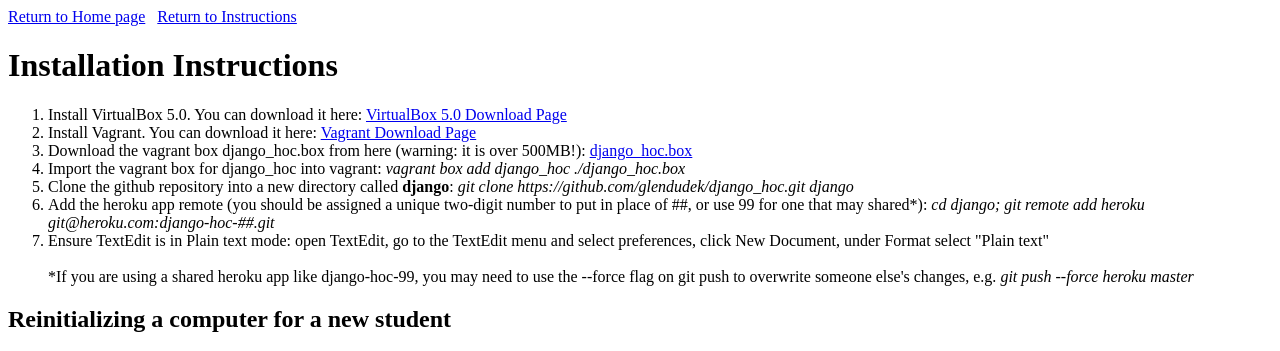
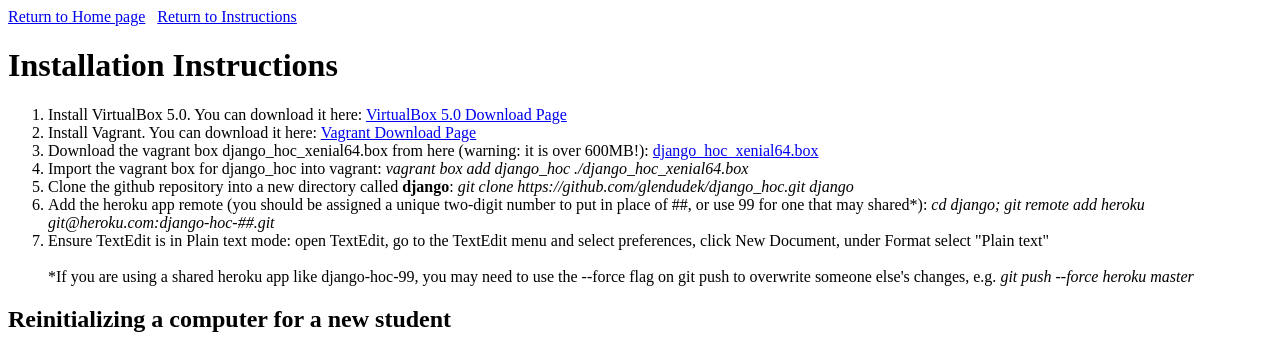
Before and after one commit to glendudek/django_hoc, a Django app: page /polls/install in a window 1280 px wide. Shown: the top 351 px of the page. Run offline with Django 3.2, Linux system fonts and the light colour scheme.

Commit message:
Add runtime.txt to specify python runtime for python 3.5.2. Update installation instructions for new django_hoc_xenial64.box.

```diff
--- a/polls/templates/polls/install.html
+++ b/polls/templates/polls/install.html
@@ -6,8 +6,8 @@
 <ol>
   <li>Install VirtualBox 5.0. You can download it here: <a href="https://www.virtualbox.org/wiki/Download_Old_Builds_5_0">VirtualBox 5.0 Download Page</a></li>
   <li>Install Vagrant. You can download it here: <a href="https://www.vagrantup.com/downloads.html">Vagrant Download Page</a></li>
-  <li>Download the vagrant box django_hoc.box from here (warning: it is over 500MB!): <a href="https://www.dropbox.com/s/6kcoaadnz3s45zs/django_hoc.box?dl=0">django_hoc.box</a></li>
-  <li>Import the vagrant box for django_hoc into vagrant: <i>vagrant box add django_hoc ./django_hoc.box</i></li>
+  <li>Download the vagrant box django_hoc_xenial64.box from here (warning: it is over 600MB!): <a href="https://dl.dropboxusercontent.com/u/69933626/django_hoc_xenial64.box">django_hoc_xenial64.box</a></li>
+  <li>Import the vagrant box for django_hoc into vagrant: <i>vagrant box add django_hoc ./django_hoc_xenial64.box</i></li>
   <li>Clone the github repository into a new directory called <b>django</b>: <i>git clone https://github.com/glendudek/django_hoc.git django</i></li>
   <li>Add the heroku app remote (you should be assigned a unique two-digit number to put in place of ##, or use 99 for one that may shared*): <i>cd django; git remote add heroku git@heroku.com:django-hoc-##.git</i></li>
   <li>Ensure TextEdit is in Plain text mode: open TextEdit, go to the TextEdit menu and select preferences, click New Document, under Format select "Plain text"</li>
--- /dev/null
+++ b/runtime.txt
@@ -0,0 +1 @@
+python-3.5.2
```
